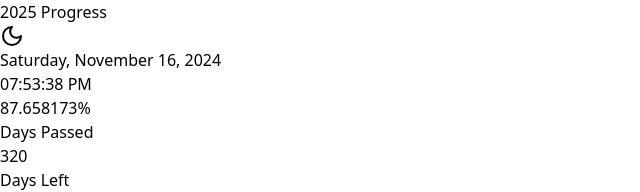
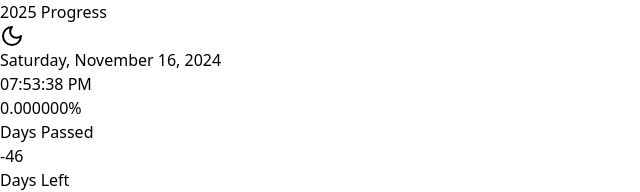
Before and after one commit to jk08y/2025progress, a React (Vite) app: page / in a window 1280 px wide. Shown: the top 192 px of the page, without its empty margins (0-640 px from the left). Built offline with nearby package versions, Linux system fonts and the light colour scheme.

Commit message:
Update YearProgress.jsx
set year to 2025

```diff
--- a/src/components/YearProgress.jsx
+++ b/src/components/YearProgress.jsx
@@ -14,8 +14,8 @@ const YearProgress = () => {
 
     const progressInterval = setInterval(() => {
       const now = new Date();
-      const start = new Date('2024-01-01T00:00:00');
-      const end = new Date('2025-01-01T00:00:00');
+      const start = new Date('2025-01-01T00:00:00');
+      const end = new Date('2026-01-01T00:00:00');
 
       const total = end - start;
       const current = now - start;
```
